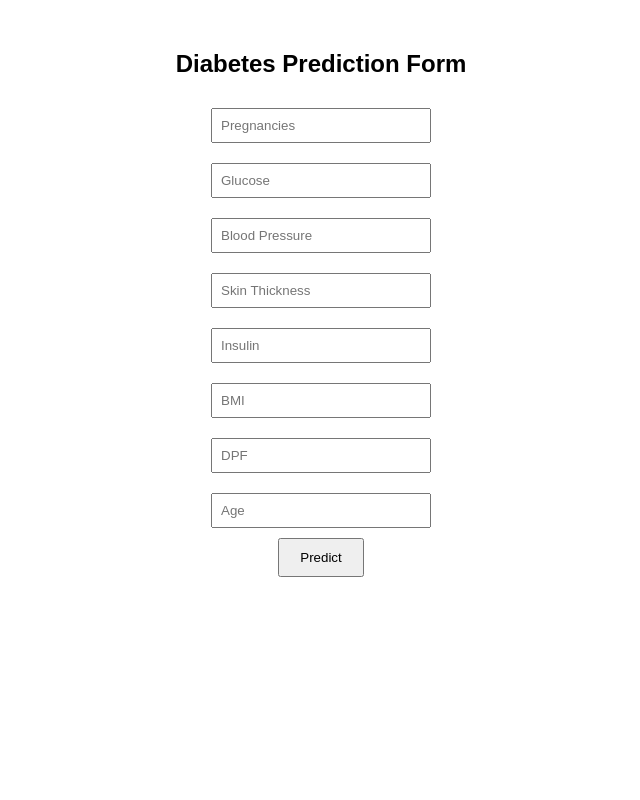
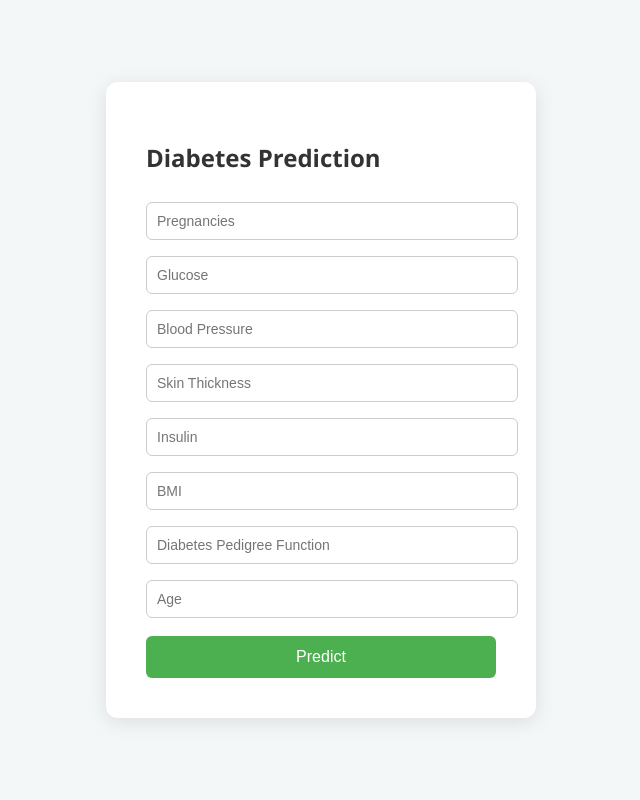
Before and after one commit to hulkalan/Pima-Diabetes-dataset, a Flask app: page / in a window 1280 px wide. Shown: the whole page, without its empty margins (319-959 px from the left). Run offline with Flask 3, Linux system fonts and the light colour scheme; parts of the project's set-up code (start-up, migrations or seed data) failed here and were passed over.

Commit message:
html updated

```diff
--- a/templates/index.html
+++ b/templates/index.html
@@ -3,27 +3,79 @@
 <head>
     <title>Diabetes Prediction</title>
     <style>
-        body { font-family: Arial; text-align: center; margin-top: 50px; }
-        input { margin: 10px; padding: 8px; width: 200px; }
-        button { padding: 10px 20px; }
+        body {
+            font-family: 'Segoe UI', Tahoma, Geneva, Verdana, sans-serif;
+            background: #f4f7f8;
+            display: flex;
+            justify-content: center;
+            align-items: center;
+            height: 100vh;
+            margin: 0;
+        }
+
+        .container {
+            background: #ffffff;
+            padding: 40px;
+            border-radius: 12px;
+            box-shadow: 0 4px 20px rgba(0, 0, 0, 0.1);
+            width: 350px;
+        }
+
+        h2 {
+            margin-bottom: 20px;
+            color: #333;
+        }
+
+        input[type="text"] {
+            width: 100%;
+            padding: 10px;
+            margin: 8px 0;
+            border: 1px solid #ccc;
+            border-radius: 6px;
+            font-size: 14px;
+        }
+
+        button {
+            background-color: #4CAF50;
+            color: white;
+            padding: 12px;
+            width: 100%;
+            border: none;
+            border-radius: 6px;
+            font-size: 16px;
+            cursor: pointer;
+            margin-top: 10px;
+        }
+
+        button:hover {
+            background-color: #45a049;
+        }
+
+        .result {
+            margin-top: 20px;
+            font-weight: bold;
+            color: #2c3e50;
+        }
     </style>
 </head>
 <body>
-    <h2>Diabetes Prediction Form</h2>
-    <form action="/predict" method="post">
-        <input type="text" name="Pregnancies" placeholder="Pregnancies" required><br>
-        <input type="text" name="Glucose" placeholder="Glucose" required><br>
-        <input type="text" name="BloodPressure" placeholder="Blood Pressure" required><br>
-        <input type="text" name="SkinThickness" placeholder="Skin Thickness" required><br>
-        <input type="text" name="Insulin" placeholder="Insulin" required><br>
-        <input type="text" name="BMI" placeholder="BMI" required><br>
-        <input type="text" name="DiabetesPedigreeFunction" placeholder="DPF" required><br>
-        <input type="text" name="Age" placeholder="Age" required><br>
-        <button type="submit">Predict</button>
-    </form>
+    <div class="container">
+        <h2>Diabetes Prediction</h2>
+        <form action="/predict" method="post">
+            <input type="text" name="Pregnancies" placeholder="Pregnancies" required>
+            <input type="text" name="Glucose" placeholder="Glucose" required>
+            <input type="text" name="BloodPressure" placeholder="Blood Pressure" required>
+            <input type="text" name="SkinThickness" placeholder="Skin Thickness" required>
+            <input type="text" name="Insulin" placeholder="Insulin" required>
+            <input type="text" name="BMI" placeholder="BMI" required>
+            <input type="text" name="DiabetesPedigreeFunction" placeholder="Diabetes Pedigree Function" required>
+            <input type="text" name="Age" placeholder="Age" required>
+            <button type="submit">Predict</button>
+        </form>
 
-    {% if prediction_text %}
-        <h3>{{ prediction_text }}</h3>
-    {% endif %}
+        {% if prediction_text %}
+            <div class="result">{{ prediction_text }}</div>
+        {% endif %}
+    </div>
 </body>
 </html>
```
